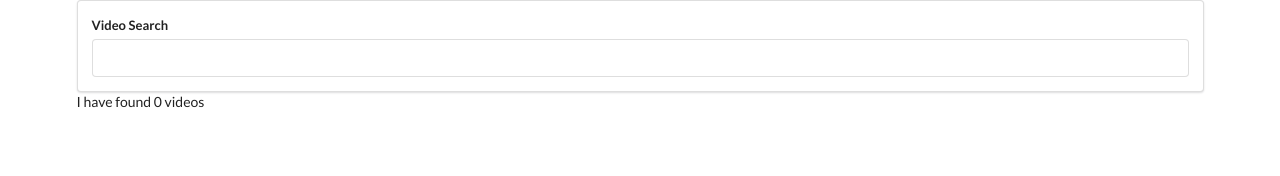
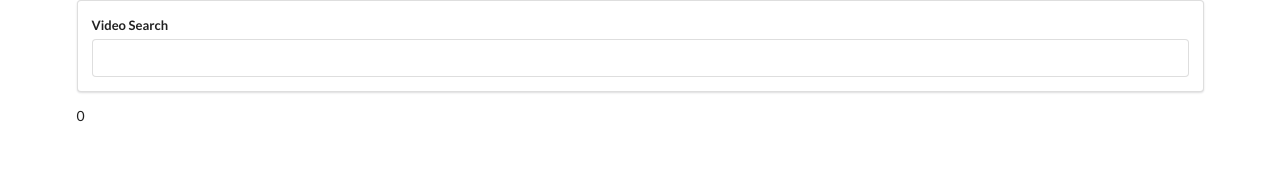
Before and after one commit to ShravanCool/Streaam, a React (Create React App) app: page / in a window 1280 px wide. Shown: the top 176 px of the page. Built offline with nearby package versions, Linux system fonts and the light colour scheme.

Commit message:
feat: Added VideoList Component

```diff
--- a/src/components/App.js
+++ b/src/components/App.js
@@ -1,6 +1,7 @@
 import React from 'react';
 import SearchBar from './SearchBar';
 import youtube from '../apis/youtube';
+import VideoList from './VideoList';
 
 class App extends React.Component {
     state = { videos: [] };
@@ -20,7 +21,7 @@ class App extends React.Component {
         return (
             <div className="ui container">
                 <SearchBar onFormSubmit={this.onTermSubmit}/>
-                I have found {this.state.videos.length} videos
+                <VideoList videos={this.state.videos} />
             </div>
         );
     }
--- /dev/null
+++ b/src/components/VideoList.js
@@ -0,0 +1,7 @@
+import React from 'react';
+
+const VideoList = (props) => {
+    return <div>{props.videos.length}</div>;
+}
+
+export default VideoList;
```
